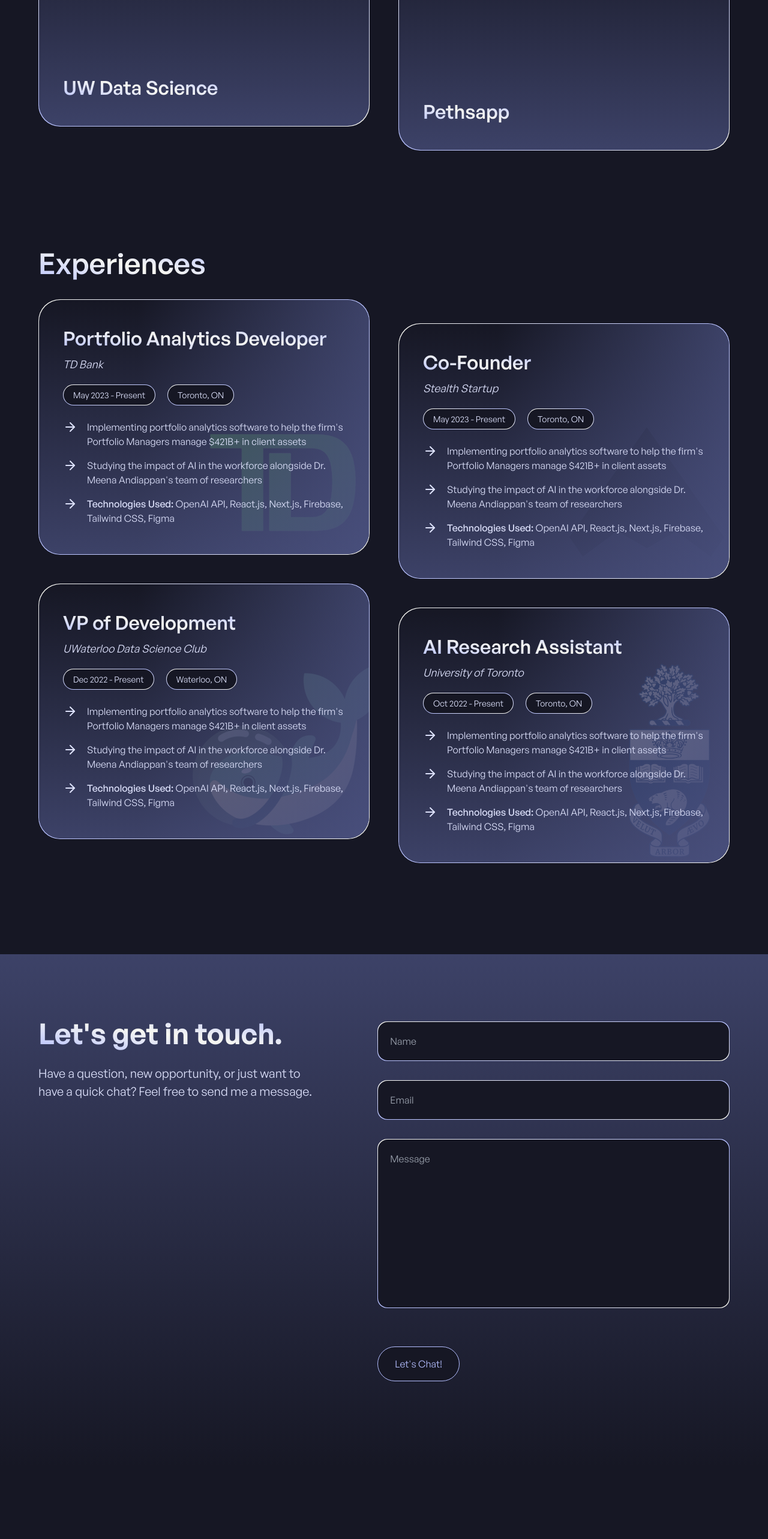
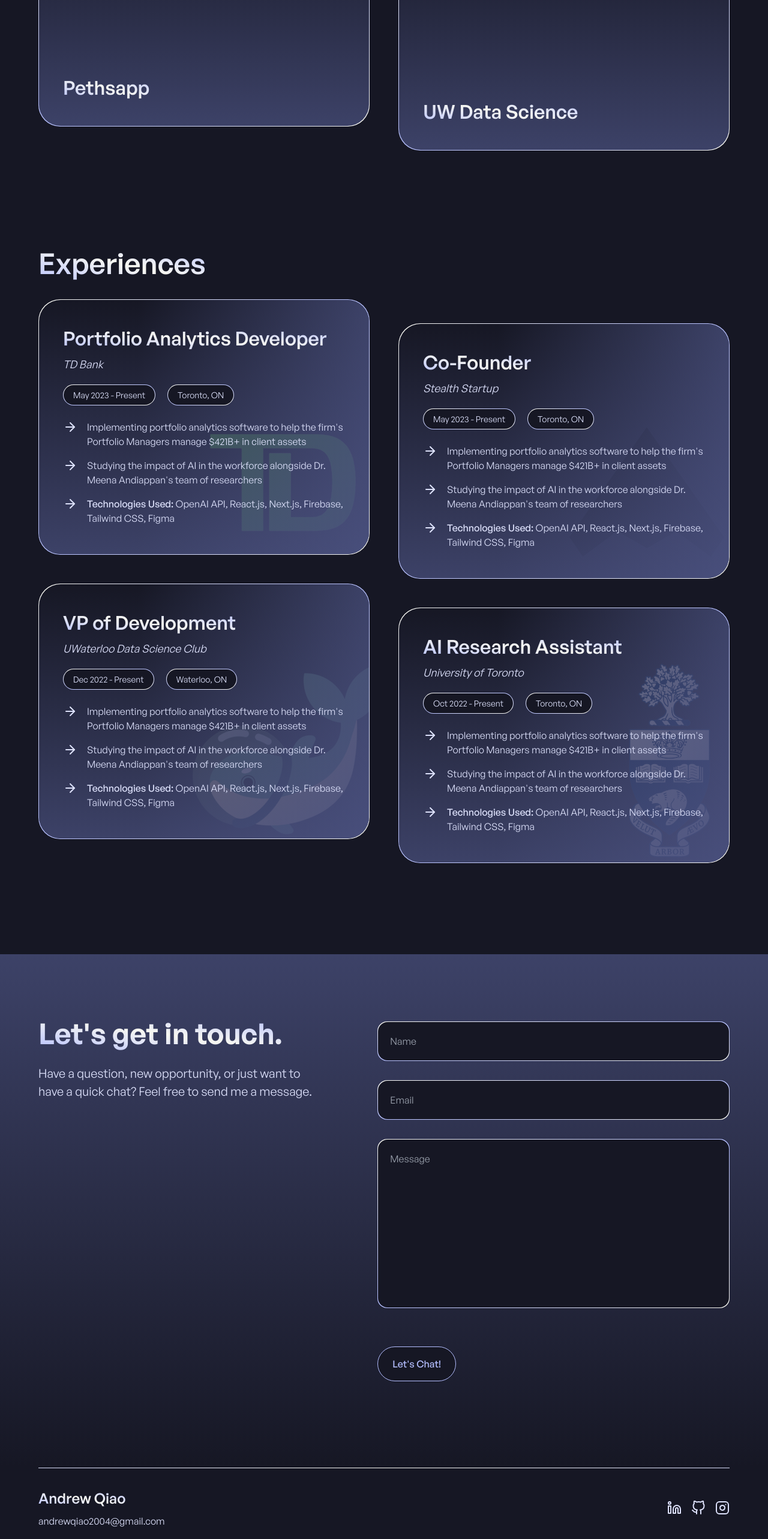
Before and after one commit to qiaoandrew/personal-website, a Next.js app: page / in a window 1280 px wide. Shown: the part 1340-3906 px from the top of the page at 60% size. Before the commit the page ends 3787 px from the top, so only its background shows below. Built offline with nearby package versions, Linux system fonts and the light colour scheme.

Commit message:
add footer

```diff
--- a/components/UI/Button.tsx
+++ b/components/UI/Button.tsx
@@ -22,9 +22,9 @@ export default function Button({
   link,
   onClick,
   text = 'text-purple5 dark:text-purple3',
-  font,
+  font = 'font-medium',
   bg = 'bg-beige dark:bg-black',
-  padding = 'px-7 py-4',
+  padding = 'px-6 py-4',
   border = 'rounded-full border border-purple5 dark:border-purple3',
   hover,
   classes,
--- a/components/UI/TextArea.tsx
+++ b/components/UI/TextArea.tsx
@@ -35,7 +35,7 @@ export default function TextArea({
         onBlur={onBlur}
         onFocus={onFocus}
         value={value}
-        className='-mb-1.5 w-full resize-none rounded-md bg-beige p-5 text-md text-black focus:outline-none dark:bg-black dark:text-purple2'
+        className='transition-300 -mb-1.5 w-full resize-none rounded-md bg-beige p-5 text-md text-black focus:outline-none dark:bg-black dark:text-purple2'
       />
     </GradientBorder>
   );
--- a/components/UI/TextInput.tsx
+++ b/components/UI/TextInput.tsx
@@ -35,7 +35,7 @@ export default function TextInput({
         onBlur={onBlur}
         onFocus={onFocus}
         value={value}
-        className='w-full rounded-md bg-beige p-5 text-md text-black focus:outline-none dark:bg-black dark:text-purple2'
+        className='transition-300 w-full rounded-md bg-beige p-5 text-md text-black focus:outline-none dark:bg-black dark:text-purple2'
       />
     </GradientBorder>
   );
--- a/components/navigation/Footer.tsx
+++ b/components/navigation/Footer.tsx
@@ -1,3 +1,80 @@
+import Image from 'next/image';
+import { useSelector } from 'react-redux';
+import { Linkedin, GitHub, Instagram } from 'react-feather';
+
+import { RootState } from '@/store/store';
+import { COLORS } from '@/constants/colors';
+
 export default function Footer() {
-  return <></>;
+  const { theme } = useSelector((state: RootState) => state.theme);
+
+  const SOCIALS = [
+    {
+      id: 'linkedin',
+      url: 'https://www.linkedin.com/in/andrewqiao/',
+      icon: (
+        <Linkedin
+          size={24}
+          color={theme === 'light' ? COLORS.purple4 : COLORS.purple2}
+          className='transition-300'
+        />
+      ),
+    },
+    {
+      id: 'github',
+      url: 'https://github.com/qiaoandrew',
+      icon: (
+        <GitHub
+          size={24}
+          color={theme === 'light' ? COLORS.purple4 : COLORS.purple2}
+          className='transition-300'
+        />
+      ),
+    },
+    {
+      id: 'instagram',
+      url: 'https://www.instagram.com/andrew.qiao/',
+      icon: (
+        <Instagram
+          size={24}
+          color={theme === 'light' ? COLORS.purple4 : COLORS.purple2}
+          className='transition-300'
+        />
+      ),
+    },
+  ];
+
+  return (
+    <footer className='mx-container mb-16'>
+      <div className='dark-main-gradient dark:light-main-gradient mb-6 h-0.25 w-full xs:mb-8' />
+      <div className='flex flex-col items-center justify-between gap-4 2xs:flex-row 2xs:gap-0'>
+        <div className='text-center 2xs:text-left'>
+          <p className='mb-2 text-xl font-[550] xs:text-2xl'>
+            <span className='dark-main-gradient dark:light-main-gradient gradient-text'>
+              Andrew Qiao
+            </span>
+          </p>
+          <a
+            href='mailto:andrewqiao2004@gmail.com'
+            className='text-sm text-black dark:text-purple2 xs:text-md'
+          >
+            andrewqiao2004@gmail.com
+          </a>
+        </div>
+        <div className='flex gap-4'>
+          {SOCIALS.map((social, i) => (
+            <a
+              href={social.url}
+              target='_blank'
+              rel='noreferrer'
+              className='transition-300 lg:hover:-translate-y-0.5'
+              key={social.id}
+            >
+              {social.icon}
+            </a>
+          ))}
+        </div>
+      </div>
+    </footer>
+  );
 }
--- a/constants/projects.ts
+++ b/constants/projects.ts
@@ -4,17 +4,91 @@ export const PROJECTS: Project[] = [
   {
     id: 'investrack',
     title: 'Investrack',
+    description:
+      'A web application that allows users to track their investments and net worth.',
+    summary: [],
+    projectType: 'Web App',
+    techStack: [
+      'React.js',
+      'Next.js',
+      'Node.js',
+      'MongoDB',
+      'Firebase',
+      'Tailwind CSS',
+      'Figma',
+    ],
+    roles: [],
+    links: [],
   },
   {
     id: 'remax',
     title: 'REMAX - Real Estate',
+    description: '',
+    summary: [],
+    developedFor: 'REMAX Metropolis',
+    projectType: 'Web App',
+    techStack: [
+      'React.js',
+      'Next.js',
+      'Node.js',
+      'Firebase',
+      'Tailwind CSS',
+      'Figma',
+    ],
+    roles: [],
+    links: [],
+  },
+  {
+    id: 'pethsapp',
+    title: 'Pethsapp',
+    description:
+      "My former high school's official mobile application, providing essential information to students and parents. Built using Flutter and Firebase.",
+    summary: [
+      'Pethsapp is the official mobile application of Pierre Elliott Trudeau High School and is used by over 1200 members of the school community.',
+      'At the peak of the COVID-19 pandemic, I began to notice a large population of students feeling removed from the school atmosphere.',
+      'Looking around me, I noticed a boom in technology, led by apps like Zoom. It then became obvious to me that technology was instrumental in tying the community back together.',
+      "Thus, I started working on Pethsapp, my high school's mobile application. Throughout development, I led a team of developers and designers in revamping the app's user interface and functionalities.",
+      'Available on the App Store and Google Play, the app is used by over 1200 members of the school community. Its purpose is to provide users with up-to-date announcements, resources, essential links, and more.',
+    ],
+    developedFor: 'Pierre Elliott Trudeau High School',
+    projectType: 'Mobile App',
+    techStack: [
+      'Flutter',
+      'Dart',
+      'Firebase',
+      'Google Sheets',
+      'Google Apps Script',
+      'Figma',
+    ],
+    roles: ['Lead Developer', 'UI/UX Designer'],
+    links: [
+      {
+        label: 'App Store',
+        url: 'https://apps.apple.com/ca/app/pethsapp/id1544635100',
+      },
+      {
+        label: 'Google Play',
+        url: 'https://play.google.com/store/apps/details?id=com.trudeausac.pethsapp&hl=en_CA&gl=US',
+      },
+    ],
   },
   {
     id: 'uwdsc',
     title: 'UW Data Science',
-  },
-  {
-    id: 'pethsapp',
-    title: 'Pethsapp',
+    description:
+      "Website for the University of Waterloo's Data Science Club with the goal of sharing club events and data science resources to students.",
+    techStack: [
+      'Next.js',
+      'React.js',
+      'Node.js',
+      'Firebase',
+      'Tailwind CSS',
+      'Figma',
+    ],
+    developedFor: 'UWaterloo Data Science Club',
+    projectType: 'Web App',
+    summary: [],
+    roles: [],
+    links: [],
   },
 ];
--- /dev/null
+++ b/pages/projects/pethsapp.tsx
@@ -0,0 +1,3 @@
+export default function Pethsapp() {
+  return <></>;
+}
```
Also changed, not shown: types/types.ts (+10 -0 lines), public/img/blobs/blob-2.svg (added), public/img/blobs/blob-3.svg (added).
